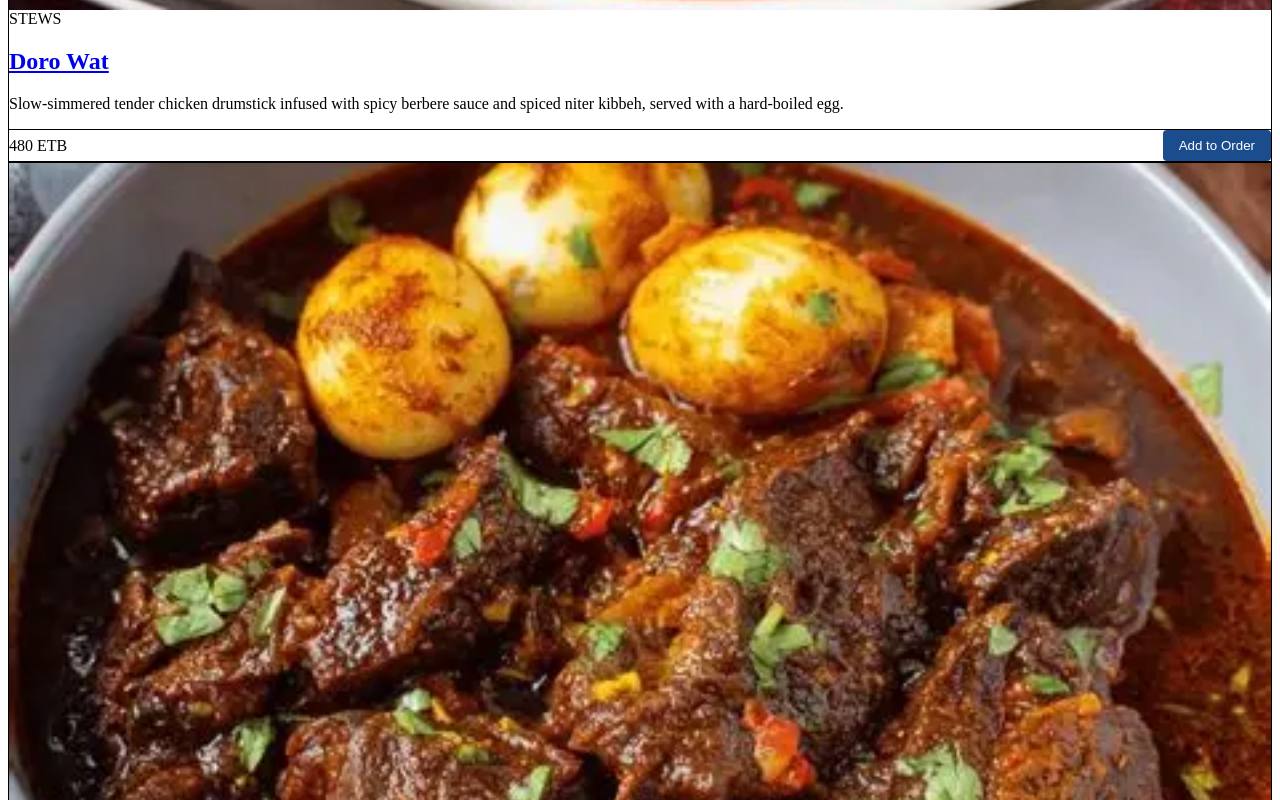
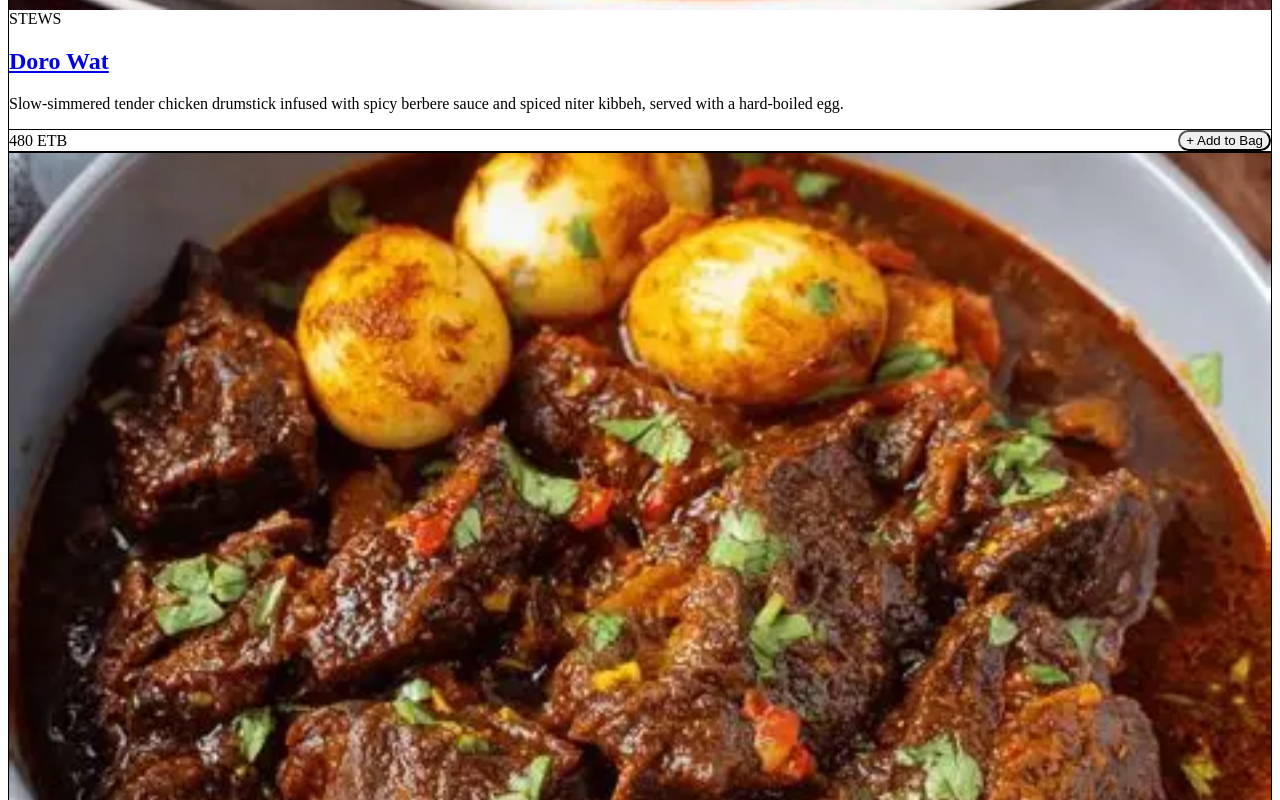
Before and after one commit to Dkidus-star/addis-eats-v2, a Next.js app: page /menu in a window 1280 px wide. Shown: the part 1120-1920 px from the top of the page. Built offline with nearby package versions, Linux system fonts and the light colour scheme; no server answers.

Commit message:
Upgrade AddToCartButton.jsx (Interactive Tactile Micro-Animation)

```diff
--- a/components/AddToCartButton.jsx
+++ b/components/AddToCartButton.jsx
@@ -1,22 +1,29 @@
 "use client";
 
-import { useCart } from "@/components/Providers";
+import { useState } from "react";
+import { useCart } from "./Providers";
 
 export function AddToCartButton({ dish }) {
   const { addToCart } = useCart();
+  const [added, setAdded] = useState(false);
+
+  const handleAdd = () => {
+    addToCart(dish);
+    setAdded(true);
+    setTimeout(() => setAdded(false), 900);
+  };
+
   return (
     <button
-      onClick={() => addToCart(dish)}
-      style={{
-        padding: "0.5rem 1rem",
-        background: "#1B4D8E",
-        color: "#fff",
-        border: "none",
-        borderRadius: "4px",
-        cursor: "pointer",
-      }}
+      type="button"
+      onClick={handleAdd}
+      className={`px-4 py-2 rounded-full text-xs font-bold tracking-wide transition-all duration-300 transform active:scale-95 shadow-sm ${
+        added
+          ? "bg-emerald-600 text-white scale-105"
+          : "bg-slate-950 text-white hover:bg-blue-600 hover:-translate-y-0.5"
+      }`}
     >
-      Add to Order
+      {added ? "✓ Added to Bag" : "+ Add to Bag"}
     </button>
   );
 }
```
